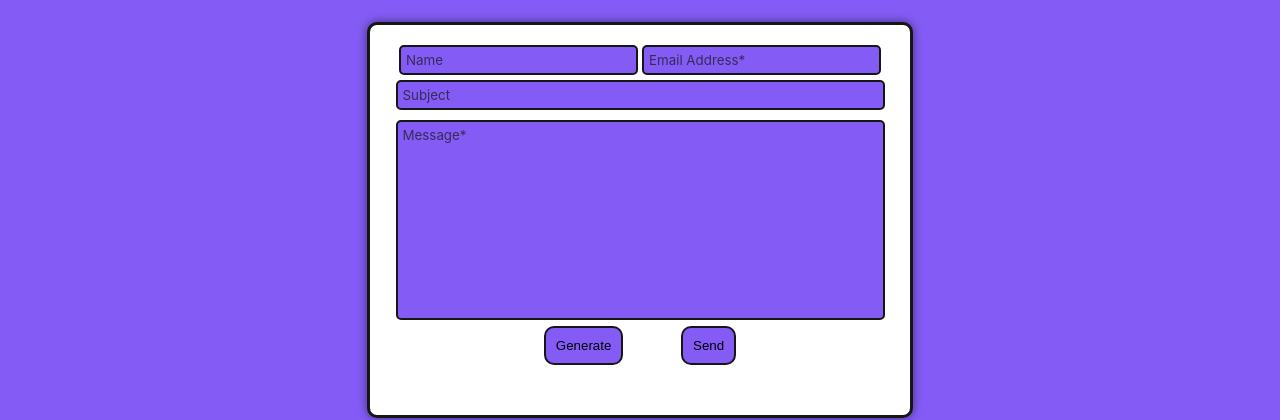
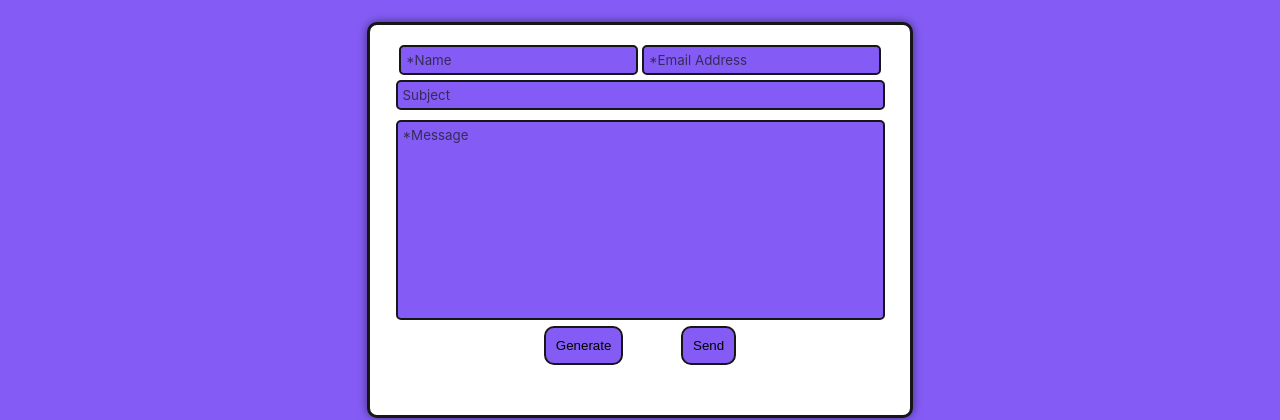
Before and after one commit to nadocodes/nader-antar, a React (Vite) app: page / in a window 1280 px wide. Shown: the part 2387-2807 px from the top of the page. Built offline with nearby package versions, Linux system fonts and the light colour scheme.

Commit message:
updated contact to require name based upon feedback and research

```diff
--- a/src/components/App/App.css
+++ b/src/components/App/App.css
@@ -14,7 +14,7 @@
   --primary-bg-color: #161616;
   --secondary-bg-color: #6C41EC;
   --text-color: #FFFFFF;
-  --border-color: #161616;
+  --border-color: #242424;
   --link-color: #6C41EC;
   --link-hover-color: #FFFFFF;
 }
@@ -25,7 +25,7 @@
   --text-color: #161616;
   --border-color: #161616;
   --link-color: #FFFFFF;
-  --link-hover-color: #161616;
+  --link-hover-color: #1f1515;
 }
 
 .primaryDefault {
--- a/src/components/Contact/Contact.tsx
+++ b/src/components/Contact/Contact.tsx
@@ -54,7 +54,7 @@ function Contact() {
       subject,
       message
     };
-    if (!email || !message) {
+    if (!name || !email || !message) {
       // Set the state of sentError to true if email or message are empty
       setSentError(true);
       setIsLoading(false);
@@ -94,15 +94,15 @@ function Contact() {
       <form className='ContactForm' onSubmit={sendMail}>
         <div className='formField'>
           <label htmlFor='name' />
-          <input type='text' id='name' className='contactInput' name='name' placeholder='Name' value={name} onChange={handleNameChange} />
+          <input type='text' id='name' className='contactInput' name='name' placeholder='*Name' value={name} onChange={handleNameChange} />
           <label htmlFor='email' />
-          <input type='email' id='email' className='contactInput' name='email' placeholder='Email Address*' value={email} onChange={handleEmailChange}/>
+          <input type='email' id='email' className='contactInput' name='email' placeholder='*Email Address' value={email} onChange={handleEmailChange}/>
           <label htmlFor='subject' />
           <input type='text' id='subject' className='contactInput' name='subject' placeholder='Subject' value={subject} onChange={handleSubjectChange}/>
         </div>
         <div className='formMessage'>
           <label htmlFor='message' />
-          <textarea id='message' className='contactInput' name='message' placeholder='Message*' value={message} onChange={handleMessageChange} ></textarea>
+          <textarea id='message' className='contactInput' name='message' placeholder='*Message' value={message} onChange={handleMessageChange} ></textarea>
         </div>
         <div className='submitRow'>
           <button className='sendEmail' onClick={(e) => { e.preventDefault(); setMessage(messageGenerator())}}>Generate</button>
```
